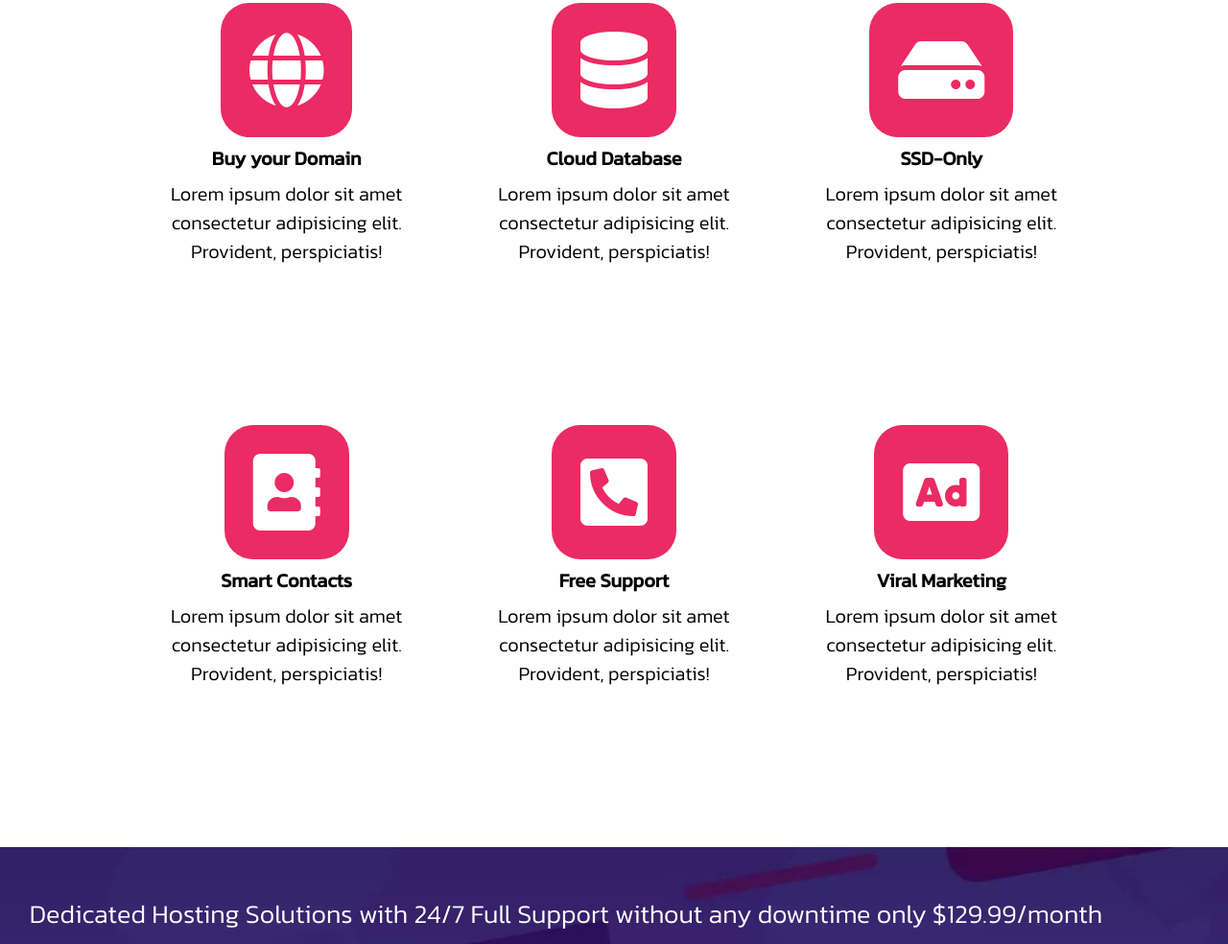
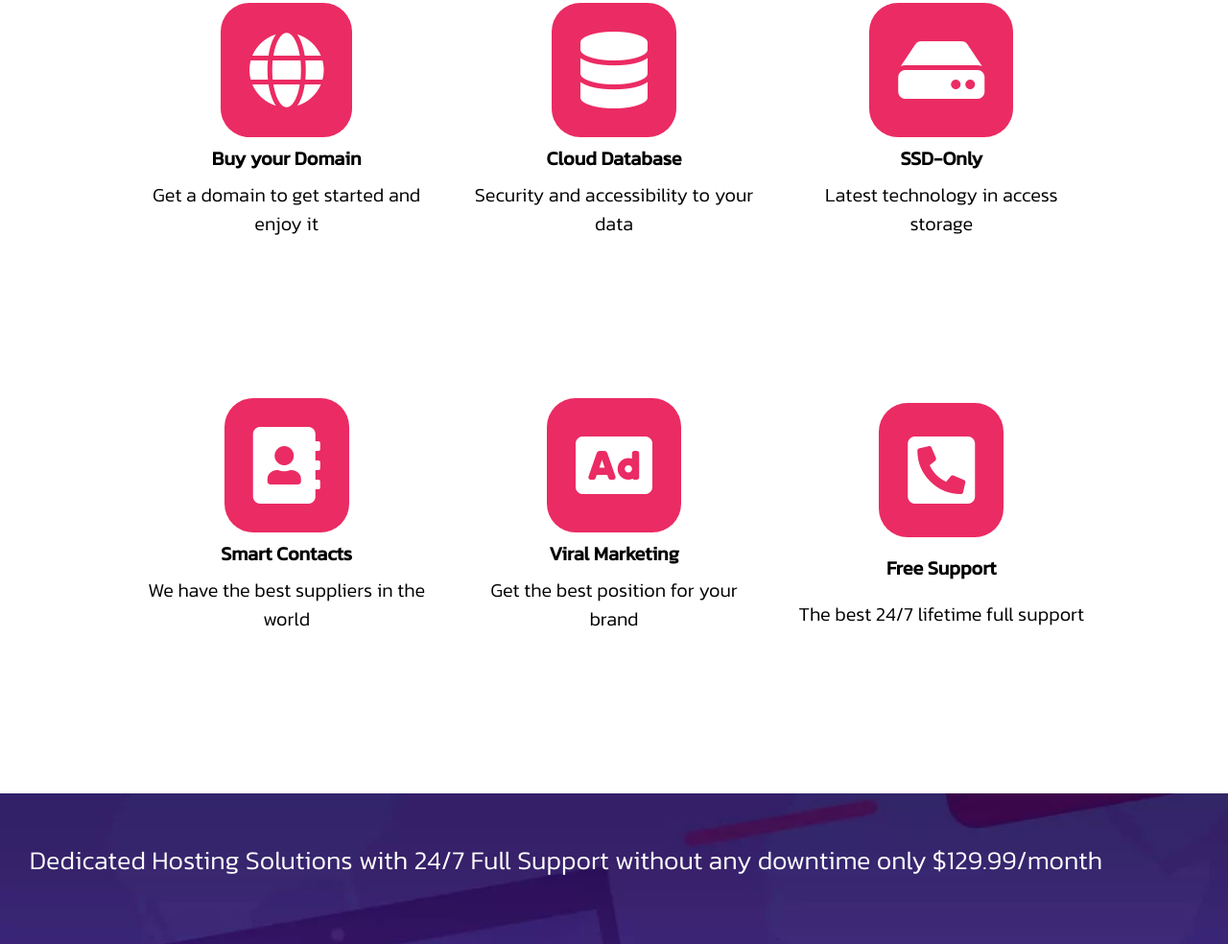
Before and after one commit to TamaCode/DITA_website, a plain HTML site: page plans.html in a window 1280 px wide. Shown: the part 1151-2135 px from the top of the page at 96% size. Drawn offline with nearby package versions, Linux system fonts and the light colour scheme.

Commit message:
Se reemplazan los lorem por texto real

```diff
--- a/plans.html
+++ b/plans.html
@@ -102,21 +102,21 @@
             <i class="fas fa-globe fa-5x"></i>
           </div>
           <h5 class="feature-title">Buy your Domain</h5>
-          <p class="feature-text">Lorem ipsum dolor sit amet consectetur adipisicing elit. Provident, perspiciatis!</p>
+          <p class="feature-text">Get a domain to get started and enjoy it</p>
         </div>
         <div class="feature wow fadeInUp" data-wow-delay="0.2s">
           <div class="feature-icon">
             <i class="fas fa-database fa-5x"></i>
           </div>
           <h5 class="feature-title">Cloud Database</h5>
-          <p class="feature-text">Lorem ipsum dolor sit amet consectetur adipisicing elit. Provident, perspiciatis!</p>
+          <p class="feature-text">Security and accessibility to your data</p>
         </div>
         <div class="feature wow fadeInUp" data-wow-delay="0.2s">
           <div class="feature-icon">
             <i class="fas fa-hdd fa-5x"></i>
           </div>
           <h5 class="feature-title">SSD-Only</h5>
-          <p class="feature-text">Lorem ipsum dolor sit amet consectetur adipisicing elit. Provident, perspiciatis!</p>
+          <p class="feature-text">Latest technology in access storage</p>
         </div>
       </div>
       <div class="features-row">
@@ -125,21 +125,21 @@
             <i class="fas fa-address-book fa-5x"></i>
           </div>
           <h5 class="feature-title">Smart Contacts</h5>
-          <p class="feature-text">Lorem ipsum dolor sit amet consectetur adipisicing elit. Provident, perspiciatis!</p>
+          <p class="feature-text">We have the best suppliers in the world</p>
+        </div>
+        <div class="feature wow fadeInUp" data-wow-delay="0.2s">
+          <div class="feature-icon">
+            <i class="fas fa-ad fa-5x"></i>
+          </div>
+          <h5 class="feature-title">Viral Marketing</h5>
+          <p class="feature-text">Get the best position for your brand</p>
         </div>
         <div class="feature wow fadeInUp" data-wow-delay="0.2s">
           <div class="feature-icon">
             <i class="fas fa-phone-square-alt fa-5x"></i>
           </div>
           <h5 class="feature-title">Free Support</h5>
-          <p class="feature-text">Lorem ipsum dolor sit amet consectetur adipisicing elit. Provident, perspiciatis!</p>
-        </div>
-        <div class="feature wow fadeInUp" data-wow-delay="0.2s">
-          <div class="feature-icon">
-            <i class="fas fa-ad fa-5x"></i>
-          </div>
-          <h5 class="feature-title">Viral Marketing</h5>
-          <p class="feature-text">Lorem ipsum dolor sit amet consectetur adipisicing elit. Provident, perspiciatis!</p>
+          <p class="feature-text">The best 24/7 lifetime full support</p>
         </div>
       </div>
     </div>
--- a/scss/componentes/plans-section/_features.scss
+++ b/scss/componentes/plans-section/_features.scss
@@ -14,7 +14,7 @@
       @extend .display-attributes;
       flex-direction: row;
       margin-bottom: 150px;
-      @media only screen and (max-width: 491px) {
+      @media only screen and (max-width: 883px) {
         flex-wrap: wrap;
       }
 
@@ -22,6 +22,8 @@
         @extend .display-attributes;
         flex-direction: column;
         margin: 0px 20px;
+        width: 462.38px;
+        height: 262px;
 
         .feature-icon {
           height: auto;
```
Also changed, not shown: index.html (+2 -1 lines), css/style.css, 1 other file.
